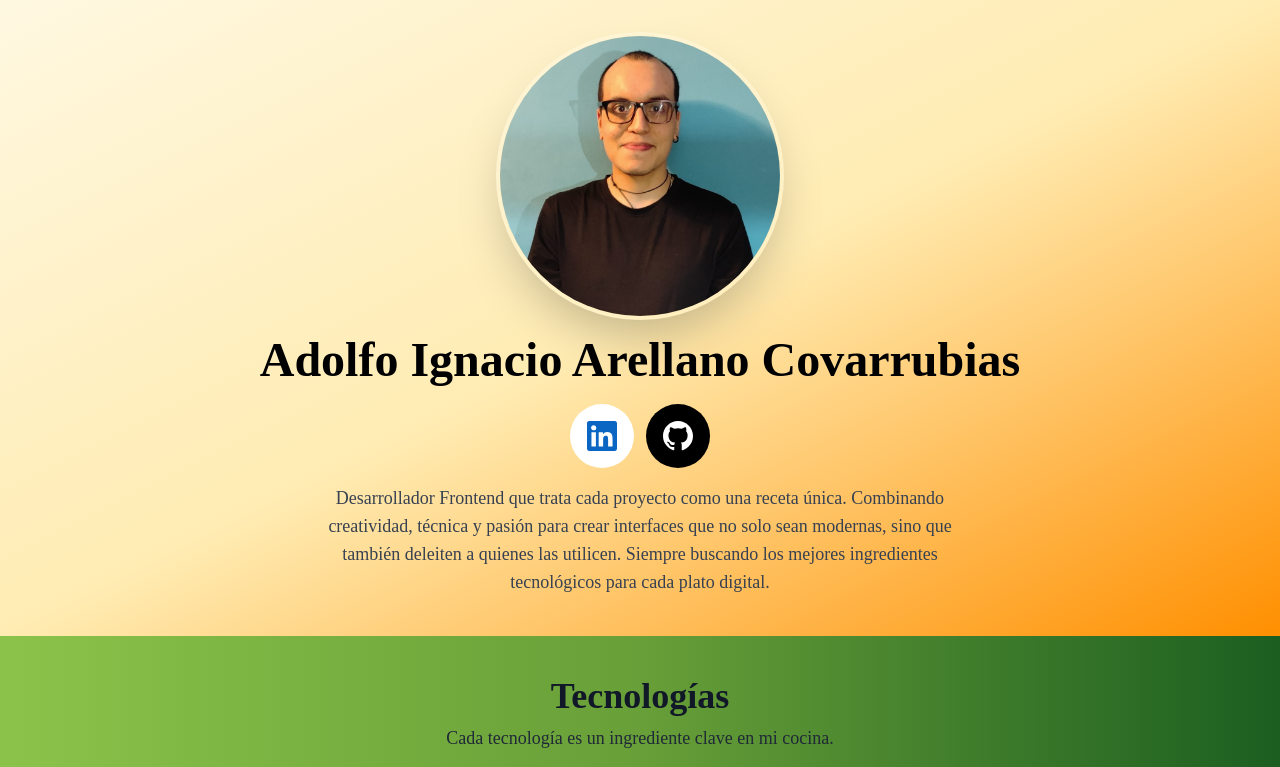
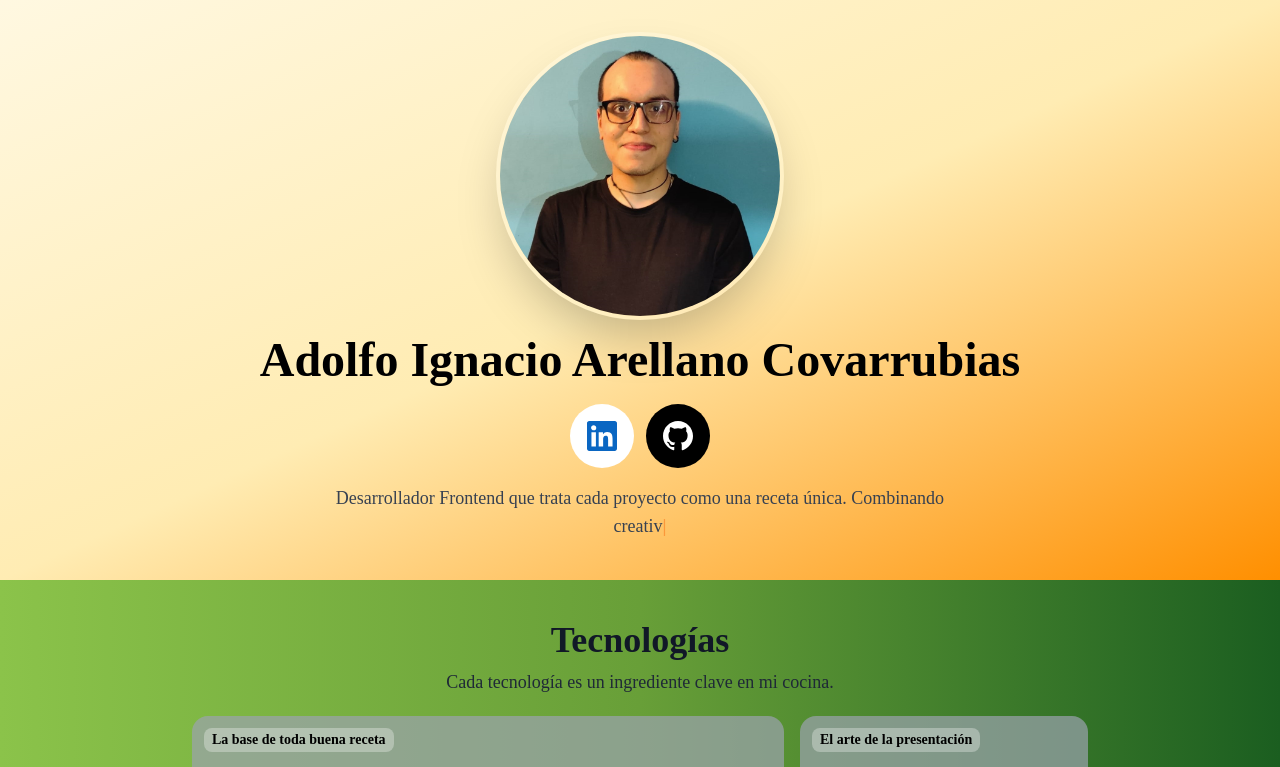
Before and after one commit to Adolfo-Arellano/Porfolio, a React (Vite) app: page / in a window 1280 px wide. Shown: the top 767 px of the page. Built offline with nearby package versions, Linux system fonts and the light colour scheme.

Commit message:
feat: se agrega una animacion de delay para la descripcion del perfil

```diff
--- a/src/components/UserProfile.tsx
+++ b/src/components/UserProfile.tsx
@@ -1,4 +1,51 @@
 import adolfoImage from '../assets/adolfo.jpg';
+
+import { useState, useEffect } from 'react';
+
+interface TypewriterProps {
+  text: string;
+  speed?: number;
+  delay?: number;
+}
+
+const Typewriter: React.FC<TypewriterProps> = ({
+  text,
+  speed = 50,
+  delay = 1000
+}) => {
+  const [displayedText, setDisplayedText] = useState('');
+  const [isTyping, setIsTyping] = useState(false);
+
+  useEffect(() => {
+    const startDelay = setTimeout(() => {
+      setIsTyping(true);
+      let currentIndex = 0;
+
+      const typeInterval = setInterval(() => {
+        if (currentIndex < text.length) {
+          setDisplayedText(text.slice(0, currentIndex + 1));
+          currentIndex++;
+        } else {
+          clearInterval(typeInterval);
+          setIsTyping(false);
+        }
+      }, speed);
+
+      return () => clearInterval(typeInterval);
+    }, delay);
+
+    return () => clearTimeout(startDelay);
+  }, [text, speed, delay]);
+
+  return (
+    <span>
+      {displayedText}
+      {isTyping && (
+        <span className="animate-pulse text-orange-500 font-bold">|</span>
+      )}
+    </span>
+  );
+};
 
 const UserProfile = () => {
   return (
@@ -43,10 +90,12 @@ const UserProfile = () => {
           </div>
 
           <p className="text-gray-700 font-medium text-lg text-center max-w-2xl px-4 mt-4">
-            Desarrollador Frontend que trata cada proyecto como una receta única.
+            <Typewriter
+              text='Desarrollador Frontend que trata cada proyecto como una receta única.
             Combinando creatividad, técnica y pasión para crear interfaces que no solo
             sean modernas, sino que también deleiten a quienes las utilicen.
-            Siempre buscando los mejores ingredientes tecnológicos para cada plato digital.
+            Siempre buscando los mejores ingredientes tecnológicos para cada plato digital.'
+            />
           </p>
         </div>
       </div>
```
